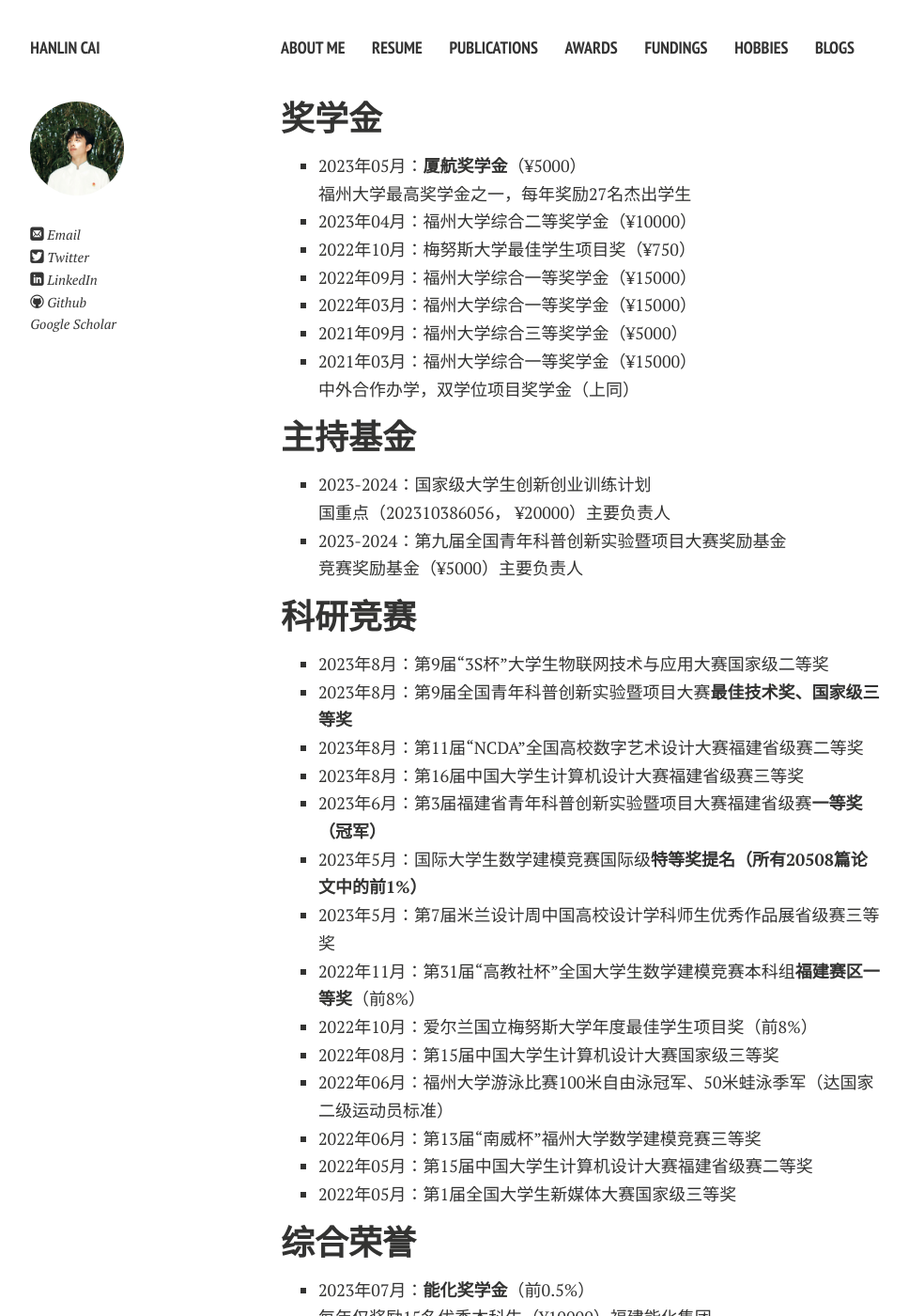
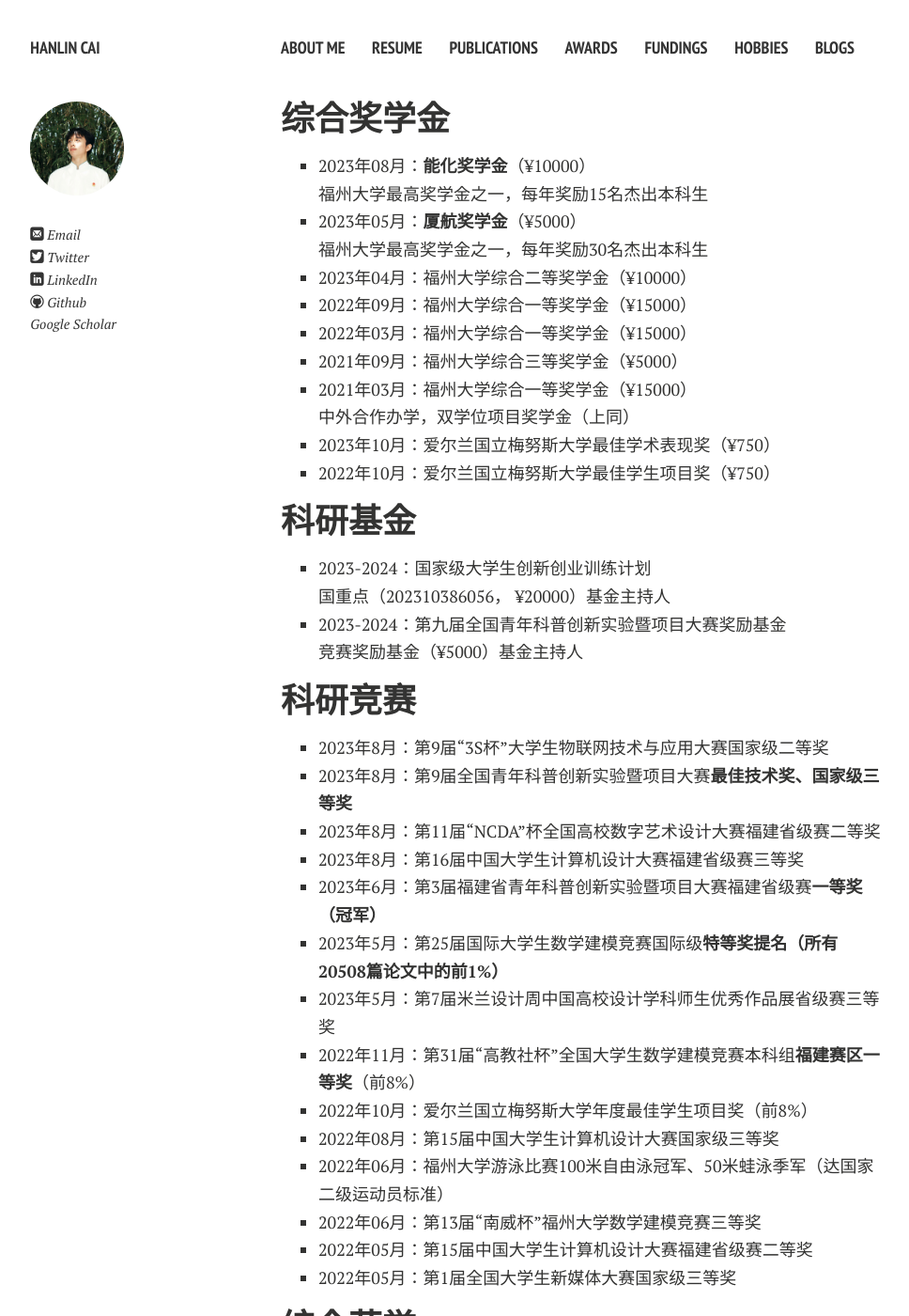
Before and after one commit to GuangLun2000/GuangLun2000.github.io, a Jekyll site: the page built from file/awards-zh.md, in a window 1280 px wide and 1400 px high. Shown: the whole window at 94% size, without its empty margins (21-989 px from the left). Built offline with Jekyll 4.4.1, drawn with Linux system fonts in a browser that asks for light colours; nearby versions of some CDN libraries; comment, search, counter and statistics services are not loaded; a style sheet for code colours, icons or effects is not loaded; some of the changed text lies outside the part shown.

Commit message:
Update awards-zh.md

```diff
--- a/file/awards-zh.md
+++ b/file/awards-zh.md
@@ -4,29 +4,31 @@ permalink: /file/awards-zh/index.html
 title: Awards-zh
 ---
 
-## 奖学金
+## 综合奖学金
 
-- 2023年05月：**厦航奖学金**（¥5000）<br>福州大学最高奖学金之一，每年奖励27名杰出学生
+- 2023年08月：**能化奖学金**（¥10000）<br>福州大学最高奖学金之一，每年奖励15名杰出本科生
+- 2023年05月：**厦航奖学金**（¥5000）<br>福州大学最高奖学金之一，每年奖励30名杰出本科生
 - 2023年04月：福州大学综合二等奖学金（¥10000）
-- 2022年10月：梅努斯大学最佳学生项目奖（¥750）
 - 2022年09月：福州大学综合一等奖学金（¥15000）
 - 2022年03月：福州大学综合一等奖学金（¥15000）
 - 2021年09月：福州大学综合三等奖学金（¥5000）
 - 2021年03月：福州大学综合一等奖学金（¥15000）<br>中外合作办学，双学位项目奖学金（上同）
+- 2023年10月：爱尔兰国立梅努斯大学最佳学术表现奖（¥750）
+- 2022年10月：爱尔兰国立梅努斯大学最佳学生项目奖（¥750）
 
-## 主持基金
+## 科研基金
 
-- 2023-2024：国家级大学生创新创业训练计划<br>国重点（202310386056， ¥20000）主要负责人
-- 2023-2024：第九届全国青年科普创新实验暨项目大赛奖励基金<br>竞赛奖励基金（¥5000）主要负责人
+- 2023-2024：国家级大学生创新创业训练计划<br>国重点（202310386056， ¥20000）基金主持人
+- 2023-2024：第九届全国青年科普创新实验暨项目大赛奖励基金<br>竞赛奖励基金（¥5000）基金主持人
 
 ## 科研竞赛
 
 - 2023年8月：第9届“3S杯”大学生物联网技术与应用大赛国家级二等奖
 - 2023年8月：第9届全国青年科普创新实验暨项目大赛**最佳技术奖、国家级三等奖**
-- 2023年8月：第11届“NCDA”全国高校数字艺术设计大赛福建省级赛二等奖
+- 2023年8月：第11届“NCDA”杯全国高校数字艺术设计大赛福建省级赛二等奖
 - 2023年8月：第16届中国大学生计算机设计大赛福建省级赛三等奖
 - 2023年6月：第3届福建省青年科普创新实验暨项目大赛福建省级赛**一等奖（冠军）**
-- 2023年5月：国际大学生数学建模竞赛国际级**特等奖提名（所有20508篇论文中的前1%）**
+- 2023年5月：第25届国际大学生数学建模竞赛国际级**特等奖提名（所有20508篇论文中的前1%）**
 - 2023年5月：第7届米兰设计周中国高校设计学科师生优秀作品展省级赛三等奖
 - 2022年11月：第31届“高教社杯”全国大学生数学建模竞赛本科组**福建赛区一等奖**（前8%）
 - 2022年10月：爱尔兰国立梅努斯大学年度最佳学生项目奖（前8%）
@@ -53,7 +55,7 @@ title: Awards-zh
 - 2022年04月：福州大学年度“最美志愿者”（每年仅10名）
 - 2021年07月：第44届世界遗产大会优秀志愿者（国家级）
 - 2021年07月：第4届数字中国建设峰会优秀志愿者（国家级）
-- 2022年09月至今：IEEE协会学生会员，人工智能学会学生会员
+- 2022年09月至今：美国IEEE协会，中国人工智能学会（学生会员）
 - 2021年09月-2022年09月：福州大学团委志愿者工作部副部长
 - 2020年09月-2021年09月：福州大学梅努斯国际工程学院班长
 
```
